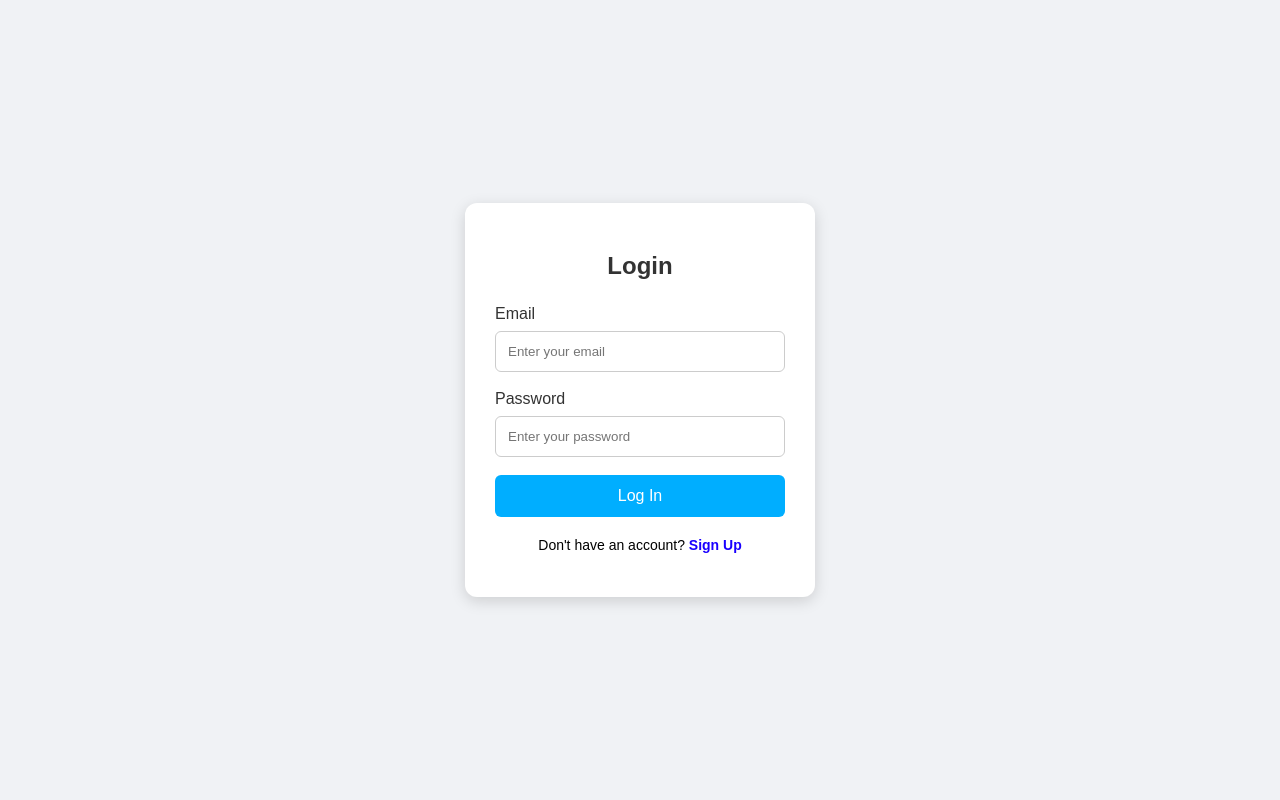
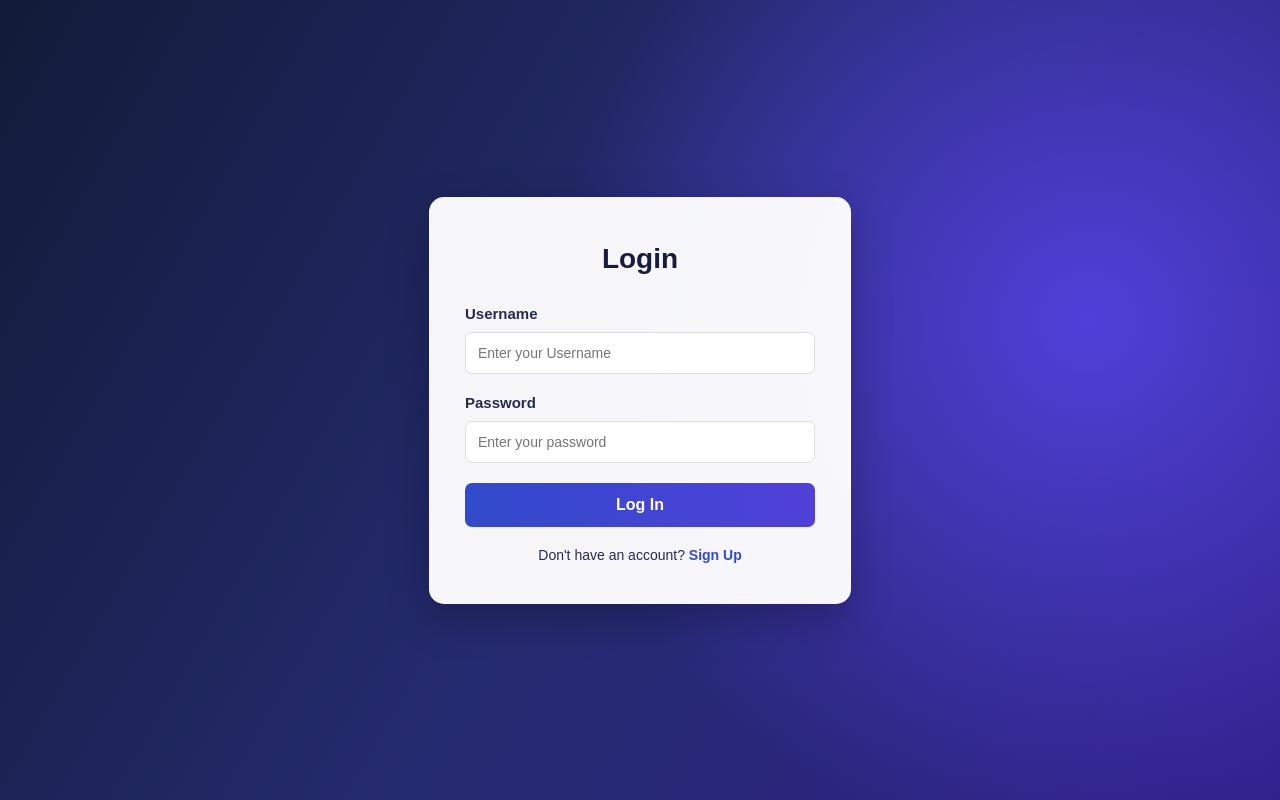
Before and after one commit to 4mela99-web/CPIS358-project, a plain HTML site: page index.html in a window 1280 px wide. Drawn offline with Linux system fonts and the light colour scheme.

Commit message:
Update index.html

```diff
--- a/index.html
+++ b/index.html
@@ -1,108 +1,193 @@
 <!DOCTYPE html>
 <html lang="en">
+
 <head>
     <meta charset="UTF-8">
     <meta name="viewport" content="width=device-width, initial-scale=1.0">
-    <title>Login Page</title>
+    <title>Login Page - TicketHub</title>
 
     <style>
-        * {
-            box-sizing: border-box;
-        }
 
+        /* General Page Style */
         body {
             margin: 0;
+            padding: 0;
             font-family: Arial, sans-serif;
-            background-color: #f0f2f5;
+
+            background:
+                radial-gradient(
+                    circle at 85% 40%,
+                    #5140d9 0%,
+                    transparent 45%
+                ),
+                linear-gradient(
+                    120deg,
+                    #111b38,
+                    #252b70,
+                    #30208a
+                );
+
+            min-height: 100vh;
 
             display: flex;
             justify-content: center;
             align-items: center;
-            min-height: 100vh;
         }
 
-        .login-box {
-            background-color: white;
+        /* Login Container */
+        .login-container {
+            background: rgba(255, 255, 255, 0.96);
+
             width: 350px;
-            padding: 30px;
-            border-radius: 12px;
-            box-shadow: 0 4px 15px rgba(0, 0, 0, 0.15);
+            max-width: calc(100% - 60px);
+            padding: 35px;
+
+            border-radius: 15px;
+
+            box-shadow: 0 15px 40px rgba(0, 0, 0, 0.25);
+
+            border: 1px solid rgba(255, 255, 255, 0.3);
         }
 
+        /* Login Title */
         h2 {
             text-align: center;
-            margin-bottom: 25px;
-            color: #333;
+            color: #171b3d;
+            margin-top: 10px;
+            margin-bottom: 30px;
+            font-size: 28px;
         }
 
+        /* Labels */
         label {
             display: block;
-            margin-bottom: 8px;
-            color: #333;
+            margin-bottom: 10px;
+            color: #252b50;
+            font-weight: bold;
+            font-size: 15px;
         }
 
+        /* Input Fields */
         input {
             width: 100%;
             padding: 12px;
-            margin-bottom: 18px;
-            border: 1px solid #ccc;
-            border-radius: 6px;
+            margin-bottom: 20px;
+
+            border: 1px solid #ddd;
+            border-radius: 7px;
+
+            box-sizing: border-box;
+            font-size: 14px;
+
+            background: #ffffff;
         }
 
+        /* Input Focus */
+        input:focus {
+            outline: none;
+            border-color: #5140d9;
+
+            box-shadow: 0 0 5px rgba(81, 64, 217, 0.3);
+        }
+
+        /* Login Button */
         button {
             width: 100%;
-            padding: 12px;
-            background-color: #00aeff;
+            padding: 13px;
+
+            background: linear-gradient(
+                90deg,
+                #314acb,
+                #5140d9
+            );
+
             color: white;
             border: none;
-            border-radius: 6px;
+            border-radius: 7px;
+
+            font-size: 16px;
+            font-weight: bold;
+
             cursor: pointer;
-            font-size: 16px;
+            transition: 0.3s;
         }
 
+        /* Button Hover */
         button:hover {
-            background-color: #1a00ff;
+            background: linear-gradient(
+                90deg,
+                #2538a8,
+                #3929b5
+            );
+
+            transform: translateY(-2px);
         }
 
-        p {
+        /* Sign Up Text */
+        .signup-text {
+            color: #252b50;
             text-align: center;
             margin-top: 20px;
+            margin-bottom: 5px;
             font-size: 14px;
         }
 
-          p a {
-            color:#1a00ff;
+        /* Sign Up Link */
+        .signup-text a {
+            color: #314acb;
             text-decoration: none;
             font-weight: bold;
-            cursor: pointer;
         }
 
-        p a:hover{
-          color:red;
+        /* Sign Up Hover */
+        .signup-text a:hover {
+            color: #5140d9;
+            text-decoration: underline;
         }
+
     </style>
+
 </head>
 
 <body>
 
-    <div class="login-box">
+    <div class="login-container">
 
         <h2>Login</h2>
 
         <form>
-            <label for="email">Email</label>
-            <input type="email" id="email"  placeholder="Enter your email"  required >
+
+            <label for="username">Username</label>
+
+            <input
+                type="text"
+                id="Username"
+                name="Username"
+                placeholder="Enter your Username"
+                required
+            >
 
             <label for="password">Password</label>
-           <input type="password" id="password" placeholder="Enter your password"  required >
+
+            <input
+                type="password"
+                id="password"
+                name="password"
+                placeholder="Enter your password"
+                required
+            >
 
             <button type="submit">Log In</button>
+
         </form>
 
-         <p>Don't have an account?
-        <a href=""> Sign Up</a>
+        <p class="signup-text">
+            Don't have an account?
+            <a href="sign up.html">Sign Up</a>
         </p>
+
     </div>
 
 </body>
+
 </html>
```
